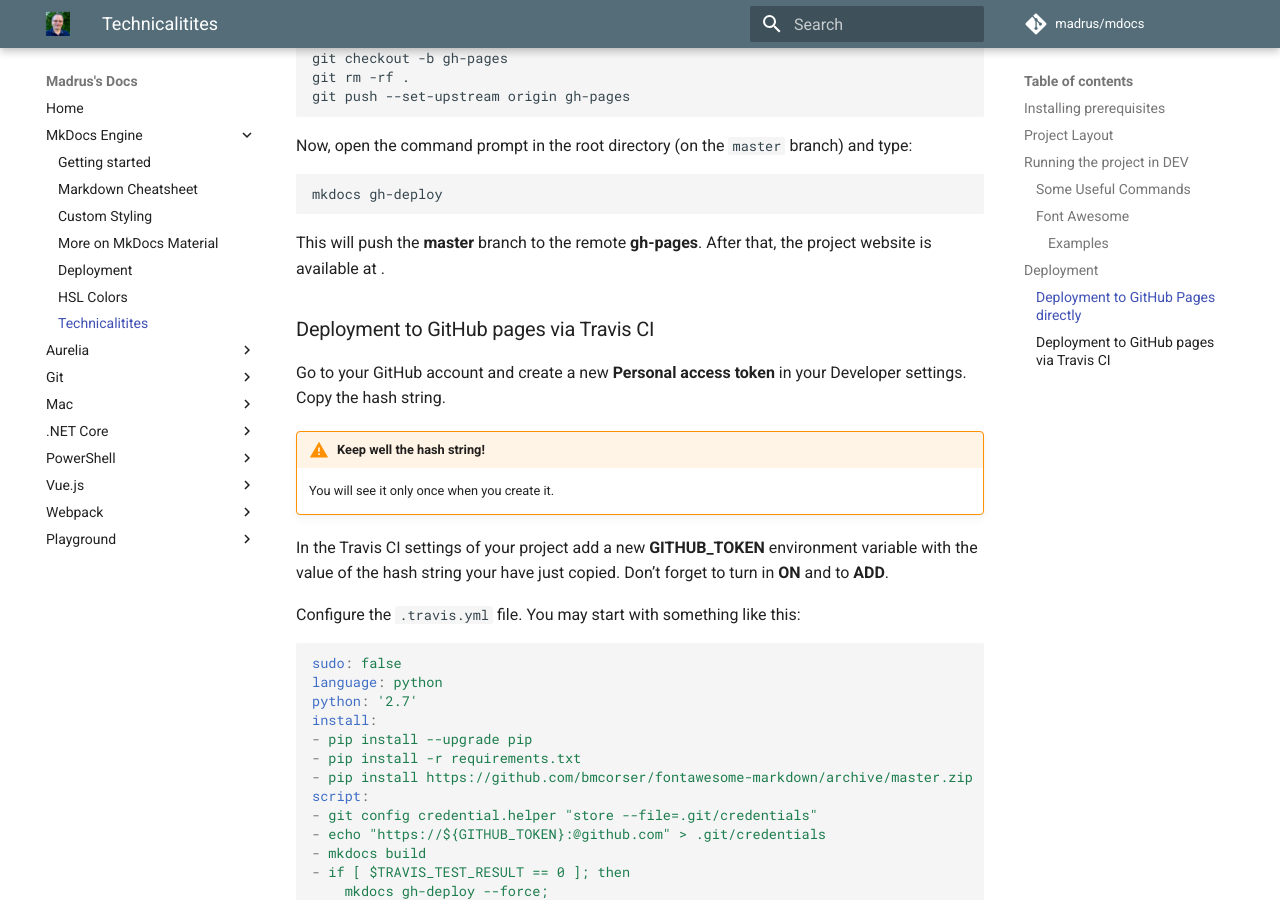
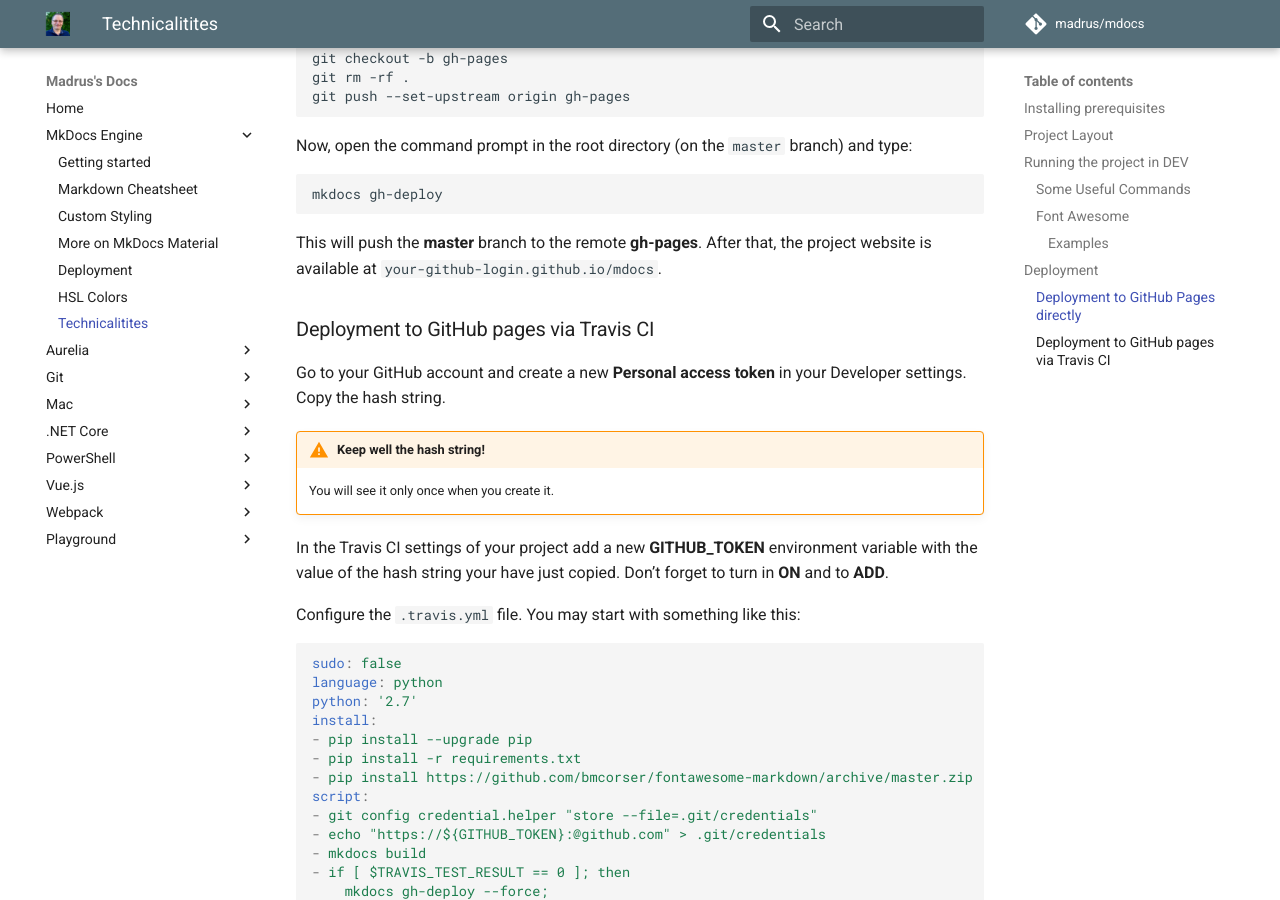
Before and after one commit to madrus/mdocs, an MkDocs documentation site: the page built from docs/engine/technicalities.md, in a window 1280 px wide and 900 px high, scrolled down 2232 px. Built offline with MkDocs 1.6.1 and Material for MkDocs 9.7.7, drawn with Linux system fonts in a browser that asks for light colours; comment, search, counter and statistics services are not loaded.

````diff
--- a/.travis.yml
+++ b/.travis.yml
@@ -1,6 +1,6 @@
 sudo: false
 language: python
-python: '2.7'
+python: '3.6'
 install:
 - pip install -U pip
 - pip install -r requirements.txt
@@ -12,6 +12,7 @@ deploy:
   provider: pages
   skip_cleanup: true
   github_token: $GITHUB_TOKEN # Set in travis-ci.org dashboard
+  keep-history: true
   local_dir: site
   on:
     branch: master
--- a/docs/engine/technicalities.md
+++ b/docs/engine/technicalities.md
@@ -105,13 +105,14 @@ Now, open the command prompt in the root directory (on the `master` branch) and
 mkdocs gh-deploy
 ```
 
-This will push the __master__  branch to the remote __gh-pages__. After that, the project website is available at <your-github-login.github.io/mdocs>.
+This will push the __master__  branch to the remote __gh-pages__. After that, the project website is available at `your-github-login.github.io/mdocs`.
 
 ### Deployment to GitHub pages via Travis CI
 
 Go to your GitHub account and create a new __Personal access token__ in your Developer settings. Copy the hash string.
 
-!!! warning "Keep well the hash string!"
+!!! WARNING "Keep well the hash string!"
+
     You will see it only once when you create it.
 
 In the Travis CI settings of your project add a new __GITHUB_TOKEN__ environment variable with the value of the hash string your have just copied. Don't forget to turn in __ON__ and to __ADD__.
````
Also changed, not shown: requirements.txt (+10 -10 lines).
